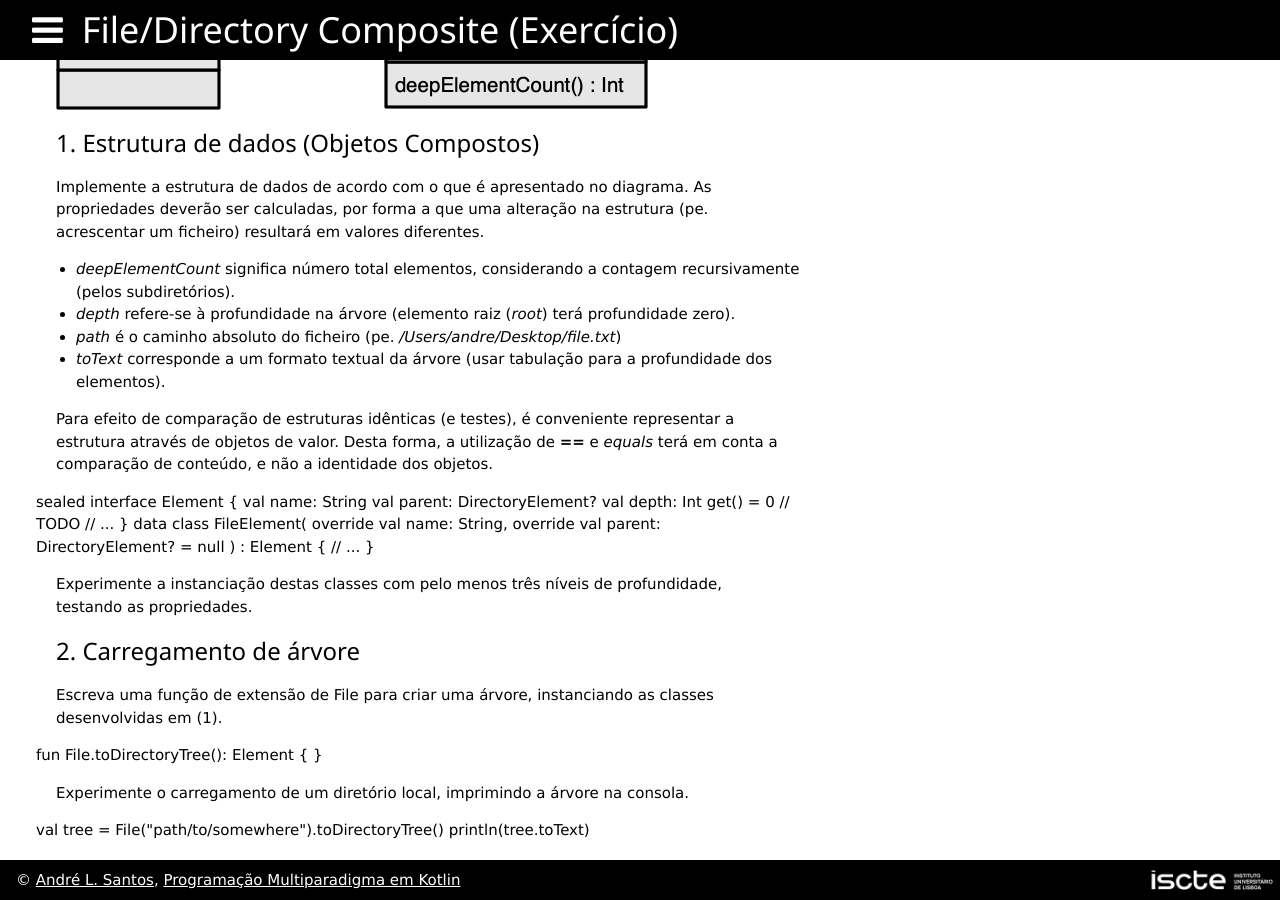
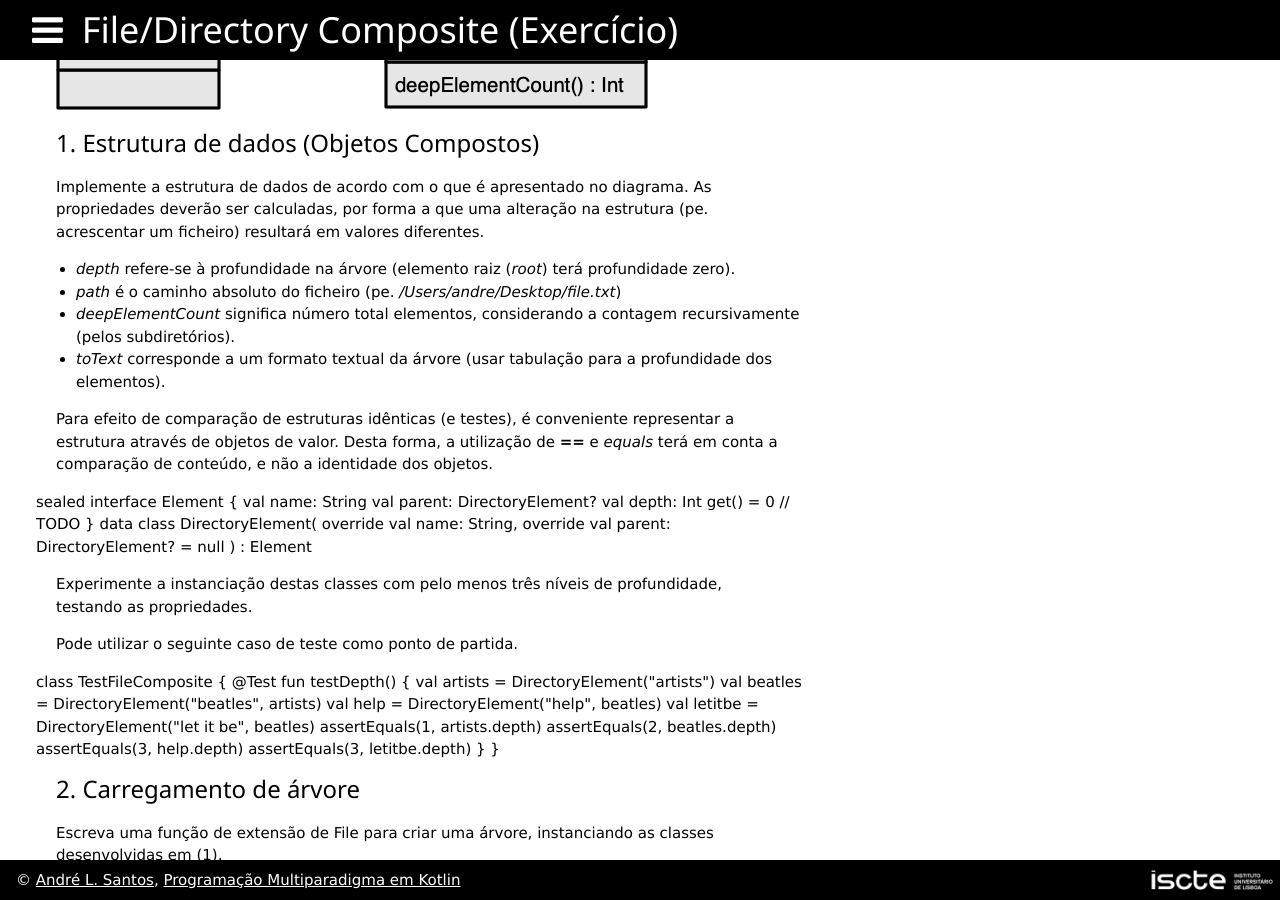
Before and after one commit to andre-santos-pt/andre-santos-pt.github.io, a Jekyll site: the page built from kotlin/06_objetos/exercicios/filecomposite.md, in a window 1280 px wide and 900 px high, scrolled down 501 px. Built offline with Jekyll 4.4.1, drawn with Linux system fonts in a browser that asks for light colours; nearby versions of some CDN libraries.

Commit message:
update filecomposite

```diff
--- a/kotlin/06_objetos/exercicios/filecomposite.md
+++ b/kotlin/06_objetos/exercicios/filecomposite.md
@@ -11,9 +11,9 @@ A organização de ficheiros em diretórios consiste numa árvore, onde os diret
 
 Implemente a estrutura de dados de acordo com o que é apresentado no diagrama. As propriedades deverão ser calculadas, por forma a que uma alteração na estrutura (pe. acrescentar um ficheiro) resultará em valores diferentes.
 
-- *deepElementCount* significa número total elementos, considerando a contagem recursivamente (pelos subdiretórios).
 - *depth* refere-se à profundidade na árvore (elemento raiz (*root*) terá profundidade zero).
 - *path* é o caminho absoluto do ficheiro (pe. */Users/andre/Desktop/file.txt*)
+- *deepElementCount* significa número total elementos, considerando a contagem recursivamente (pelos subdiretórios).
 - *toText* corresponde a um formato textual da árvore (usar tabulação para a profundidade dos elementos).
 
 Para efeito de comparação de estruturas idênticas (e testes), é conveniente representar a estrutura através de objetos de valor. Desta forma, a utilização de **==** e *equals* terá em conta a comparação de conteúdo, e não a identidade dos objetos.
@@ -25,19 +25,34 @@ sealed interface Element {
 
     val depth: Int
         get() = 0 // TODO
-
-    // ...
 }
 
-data class FileElement(
+data class DirectoryElement(
     override val name: String,
     override val parent: DirectoryElement? = null
-) : Element {
-    // ...
+) : Element
+"
+%}
+
+Experimente a instanciação destas classes com pelo menos três níveis de profundidade, testando as propriedades.
+
+Pode utilizar o seguinte caso de teste como ponto de partida.
+{% include code code="
+class TestFileComposite {
+    @Test
+    fun testDepth() {
+        val artists = DirectoryElement(\"artists\")
+        val beatles = DirectoryElement(\"beatles\", artists)
+        val help = DirectoryElement(\"help\", beatles)
+        val letitbe = DirectoryElement(\"let it be\", beatles)
+        assertEquals(1, artists.depth)
+        assertEquals(2, beatles.depth)
+        assertEquals(3, help.depth)
+        assertEquals(3, letitbe.depth)
+    }
 }
 "
 %}
-Experimente a instanciação destas classes com pelo menos três níveis de profundidade, testando as propriedades.
 
 ### 2. Carregamento de árvore
 
```
Also changed, not shown: kotlin/05_colecoes/exercicios/fileutils.md (+5 -5 lines).
